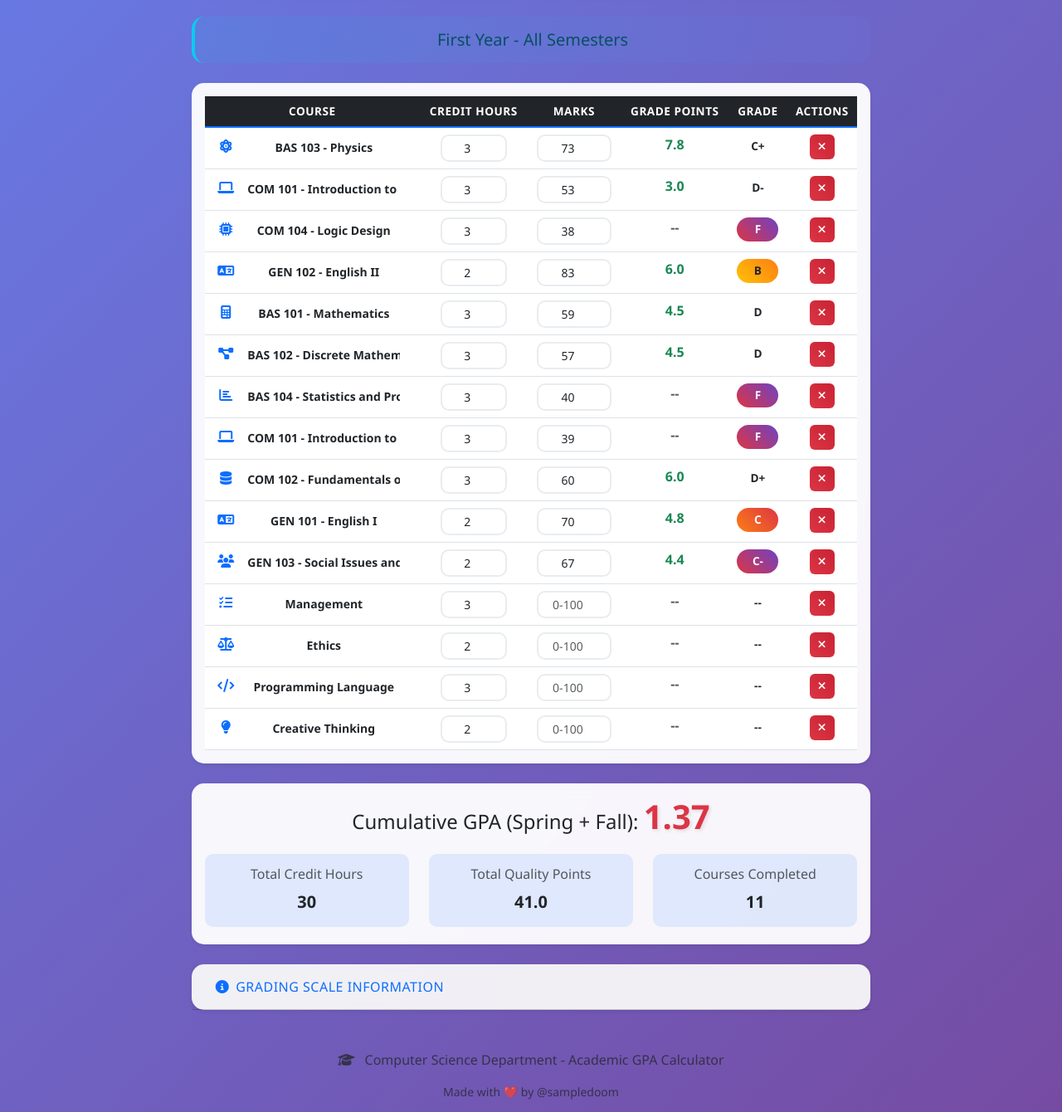
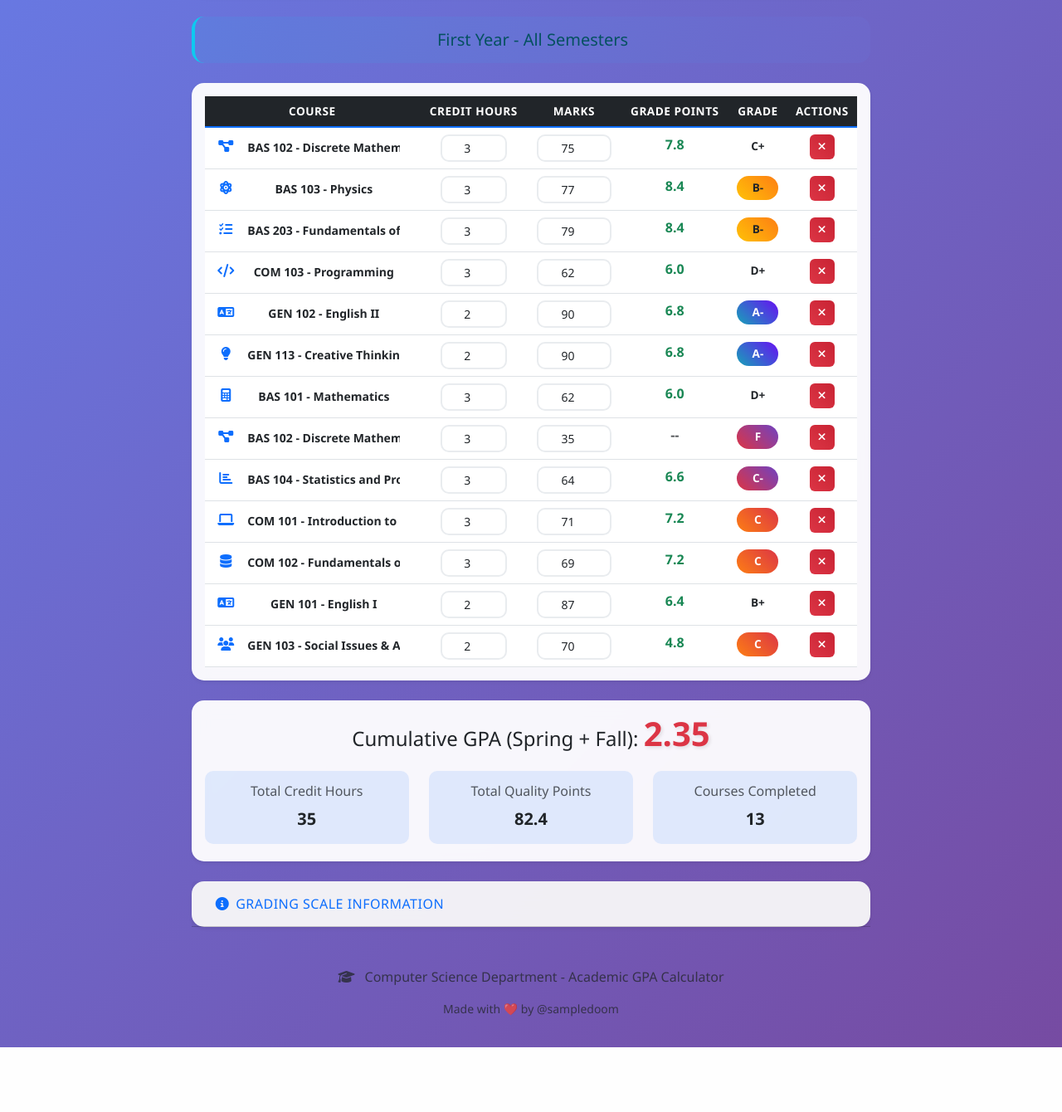
Before and after one commit to Samplezz/cgpa-calculator, a Flask app: page / in a window 1280 px wide. Shown: the part 336-1676 px from the top of the page at 83% size. After the commit the page ends 1598 px from the top, so only its background shows below. Run offline with Flask 3, Linux system fonts and the light colour scheme.

Commit message:
Adjust the GPA scale to align with standard grading system calculations
Updates the grade scale in calculator.js and index.html to match the CGPA calculation logic.

Replit-Commit-Author: Agent
Replit-Commit-Session-Id: 8d950416-cc57-4a1c-91f3-cf5adbb09e39
Replit-Commit-Screenshot-Url: https://storage.googleapis.com/screenshot-production-us-central1/c89c5147-50e6-4fff-8cc9-0b108d6583dc/66706ae6-1494-4562-8fa7-e36fe450e34a.jpg

```diff
--- a/static/js/calculator.js
+++ b/static/js/calculator.js
@@ -7,21 +7,21 @@ class GPACalculator {
         this.currentSemester = 'all';
         this.isDarkMode = false;
 
-        // Grade scale mapping based on your university's exact transcript system
+        // Grade scale mapping based on your university's exact grading scale
         this.gradeScale = {
             'A+': { points: 4.0, minMarks: 96 },
-            'A': { points: 4.0, minMarks: 92 },
-            'A-': { points: 3.7, minMarks: 88 },
-            'B+': { points: 3.3, minMarks: 84 },
-            'B': { points: 3.0, minMarks: 80 },   // B for 80-84 marks = 3.0 × 2 credits = 6.00 total points (GEN 102-English II)
-            'B-': { points: 2.7, minMarks: 76 },  // B- for 76-80 marks
-            'C+': { points: 2.6, minMarks: 72 },  // C+ for 72-76 marks = 2.6 × 3 credits = 7.80 total points (BAS 103-Physics)
-            'C': { points: 2.4, minMarks: 68 },   // C for 68-72 marks = 2.4 × 2 credits = 4.80 total points (GEN 101-English I)
-            'C-': { points: 2.2, minMarks: 64 },  // C- for 64-68 marks = 2.2 × 2 credits = 4.40 total points (GEN 103-Social Issues)
-            'D+': { points: 2.0, minMarks: 60 },  // D+ for 60-64 marks = 2.0 × 3 credits = 6.00 total points (COM 102-Information Systems)
-            'D': { points: 1.5, minMarks: 55 },   // D for 55-60 marks = 1.5 × 3 credits = 4.50 total points (BAS 101&102)
-            'D-': { points: 1.0, minMarks: 50 },  // D- for 50-55 marks = 1.0 × 3 credits = 3.00 total points (COM 101-Computers)
-            'F': { points: 0.0, minMarks: 0 }     // F for marks below 50
+            'A': { points: 3.7, minMarks: 92 },   // 92-95 = A (3.7)
+            'A-': { points: 3.4, minMarks: 88 },  // 88-91 = A- (3.4)
+            'B+': { points: 3.2, minMarks: 84 },  // 84-87 = B+ (3.2)
+            'B': { points: 3.0, minMarks: 80 },   // 80-83 = B (3.0)
+            'B-': { points: 2.8, minMarks: 76 },  // 76-79 = B- (2.8)
+            'C+': { points: 2.6, minMarks: 72 },  // 72-75 = C+ (2.6)
+            'C': { points: 2.4, minMarks: 68 },   // 68-71 = C (2.4)
+            'C-': { points: 2.2, minMarks: 64 },  // 64-67 = C- (2.2)
+            'D+': { points: 2.0, minMarks: 60 },  // 60-63 = D+ (2.0)
+            'D': { points: 1.5, minMarks: 55 },   // 55-59 = D (1.5)
+            'D-': { points: 1.0, minMarks: 50 },  // 50-54 = D- (1.0)
+            'F': { points: 0.0, minMarks: 0 }     // Below 50 = F (0.0)
         };
 
         // Course icons for different subjects
@@ -92,24 +92,21 @@ class GPACalculator {
     loadDefaultCourses() {
         if (this.courses.length === 0) {
             const defaultCourses = [
-                // 2024 - SPRING (exact transcript data)
-                { name: 'BAS 103 - Physics', credits: 3, marks: 73, icon: 'physics', semester: 'spring' },
-                { name: 'COM 101 - Introduction to Computers', credits: 3, marks: 53, icon: 'computers', semester: 'spring' },
-                { name: 'COM 104 - Logic Design', credits: 3, marks: 38, icon: 'logic', semester: 'spring' },
-                { name: 'GEN 102 - English II', credits: 2, marks: 83, icon: 'english', semester: 'spring' },
-                // 2024 - FALL (exact transcript data)
-                { name: 'BAS 101 - Mathematics', credits: 3, marks: 59, icon: 'mathematics', semester: 'fall' },
-                { name: 'BAS 102 - Discrete Mathematics', credits: 3, marks: 57, icon: 'discrete', semester: 'fall' },
-                { name: 'BAS 104 - Statistics and Probabilities', credits: 3, marks: 40, icon: 'statistics', semester: 'fall' },
-                { name: 'COM 101 - Introduction to Computers', credits: 3, marks: 39, icon: 'computers', semester: 'fall' },
-                { name: 'COM 102 - Fundamentals of Information Systems', credits: 3, marks: 60, icon: 'information', semester: 'fall' },
-                { name: 'GEN 101 - English I', credits: 2, marks: 70, icon: 'english', semester: 'fall' },
-                { name: 'GEN 103 - Social Issues and Anti-corruption', credits: 2, marks: 67, icon: 'social', semester: 'fall' },
-                // Additional requested courses
-                { name: 'Management', credits: 3, marks: '', icon: 'management', semester: 'fall' },
-                { name: 'Ethics', credits: 2, marks: '', icon: 'ethics', semester: 'spring' },
-                { name: 'Programming Language', credits: 3, marks: '', icon: 'programming', semester: 'spring' },
-                { name: 'Creative Thinking', credits: 2, marks: '', icon: 'creative', semester: 'spring' }
+                // SPRING 2024 (exact transcript data)
+                { name: 'BAS 102 - Discrete Mathematics', credits: 3, marks: 75, icon: 'discrete', semester: 'spring' },
+                { name: 'BAS 103 - Physics', credits: 3, marks: 77, icon: 'physics', semester: 'spring' },
+                { name: 'BAS 203 - Fundamentals of Management', credits: 3, marks: 79, icon: 'management', semester: 'spring' },
+                { name: 'COM 103 - Programming', credits: 3, marks: 62, icon: 'programming', semester: 'spring' },
+                { name: 'GEN 102 - English II', credits: 2, marks: 90, icon: 'english', semester: 'spring' },
+                { name: 'GEN 113 - Creative Thinking', credits: 2, marks: 90, icon: 'creative', semester: 'spring' },
+                // FALL 2024 (exact transcript data)
+                { name: 'BAS 101 - Mathematics', credits: 3, marks: 62, icon: 'mathematics', semester: 'fall' },
+                { name: 'BAS 102 - Discrete Mathematics', credits: 3, marks: 35, icon: 'discrete', semester: 'fall' },
+                { name: 'BAS 104 - Statistics and Probabilities', credits: 3, marks: 64, icon: 'statistics', semester: 'fall' },
+                { name: 'COM 101 - Introduction to Computers', credits: 3, marks: 71, icon: 'computers', semester: 'fall' },
+                { name: 'COM 102 - Fundamentals of IS', credits: 3, marks: 69, icon: 'information', semester: 'fall' },
+                { name: 'GEN 101 - English I', credits: 2, marks: 87, icon: 'english', semester: 'fall' },
+                { name: 'GEN 103 - Social Issues & Anti-Corruption', credits: 2, marks: 70, icon: 'social', semester: 'fall' }
             ];
 
             this.courses = defaultCourses.map((course, index) => ({
--- a/templates/index.html
+++ b/templates/index.html
@@ -150,11 +150,11 @@
                                         </thead>
                                         <tbody>
                                             <tr><td>A+</td><td>4.0</td><td>96-100</td></tr>
-                                            <tr><td>A</td><td>4.0</td><td>92-95</td></tr>
-                                            <tr><td>A-</td><td>3.7</td><td>88-91</td></tr>
-                                            <tr><td>B+</td><td>3.3</td><td>84-87</td></tr>
-                                            <tr><td>B</td><td>3.0</td><td>80-84</td></tr>
-                                            <tr><td>B-</td><td>2.7</td><td>76-80</td></tr>
+                                            <tr><td>A</td><td>3.7</td><td>92-95</td></tr>
+                                            <tr><td>A-</td><td>3.4</td><td>88-91</td></tr>
+                                            <tr><td>B+</td><td>3.2</td><td>84-87</td></tr>
+                                            <tr><td>B</td><td>3.0</td><td>80-83</td></tr>
+                                            <tr><td>B-</td><td>2.8</td><td>76-79</td></tr>
                                         </tbody>
                                     </table>
                                 </div>
@@ -168,13 +168,13 @@
                                             </tr>
                                         </thead>
                                         <tbody>
-                                            <tr><td>C+</td><td>2.6</td><td>72-76</td></tr>
-                                            <tr><td>C</td><td>2.4</td><td>68-72</td></tr>
-                                            <tr><td>C-</td><td>2.2</td><td>64-68</td></tr>
-                                            <tr><td>D+</td><td>2.0</td><td>60-64</td></tr>
-                                            <tr><td>D</td><td>1.5</td><td>55-60</td></tr>
-                                            <tr><td>D-</td><td>1.0</td><td>50-55</td></tr>
-                                            <tr><td>F</td><td>0.0</td><td>0-49</td></tr>
+                                            <tr><td>C+</td><td>2.6</td><td>72-75</td></tr>
+                                            <tr><td>C</td><td>2.4</td><td>68-71</td></tr>
+                                            <tr><td>C-</td><td>2.2</td><td>64-67</td></tr>
+                                            <tr><td>D+</td><td>2.0</td><td>60-63</td></tr>
+                                            <tr><td>D</td><td>1.5</td><td>55-59</td></tr>
+                                            <tr><td>D-</td><td>1.0</td><td>50-54</td></tr>
+                                            <tr><td>F</td><td>0.0</td><td>Below 50</td></tr>
                                         </tbody>
                                     </table>
                                 </div>
```
